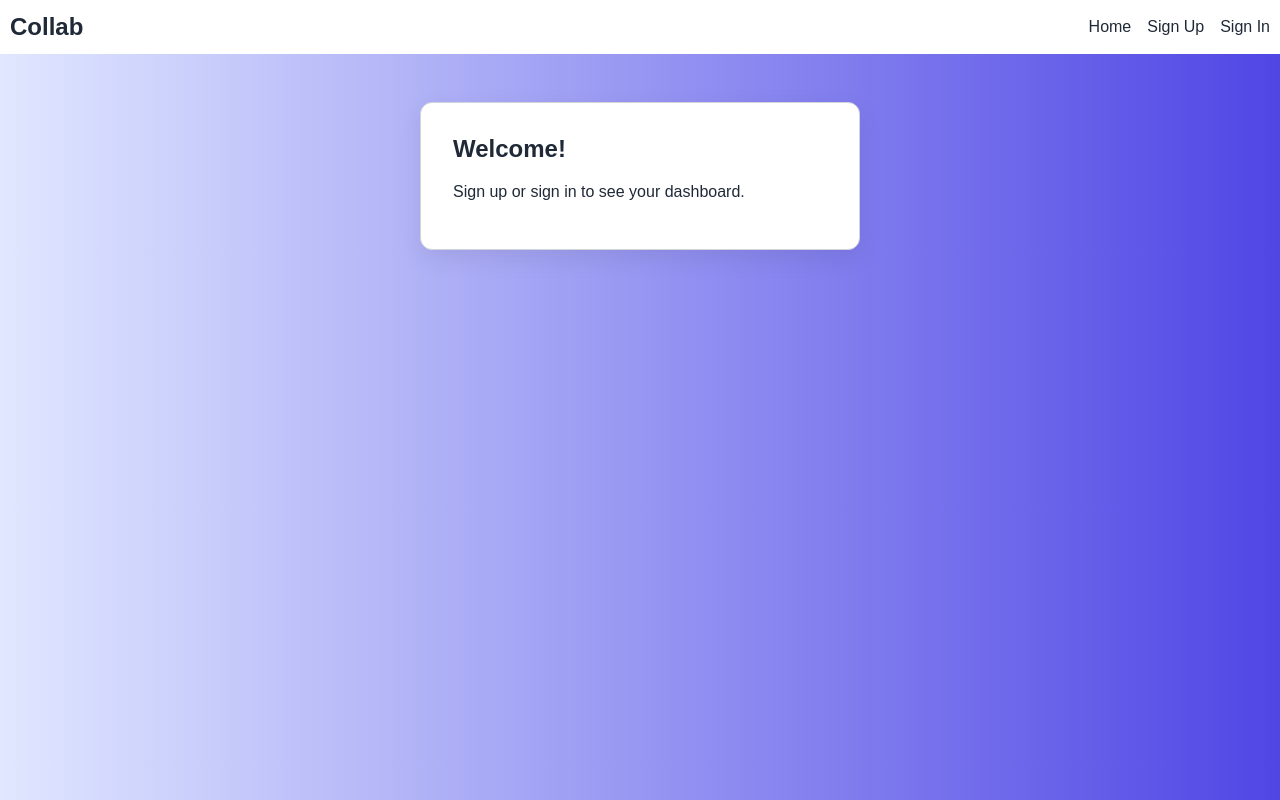
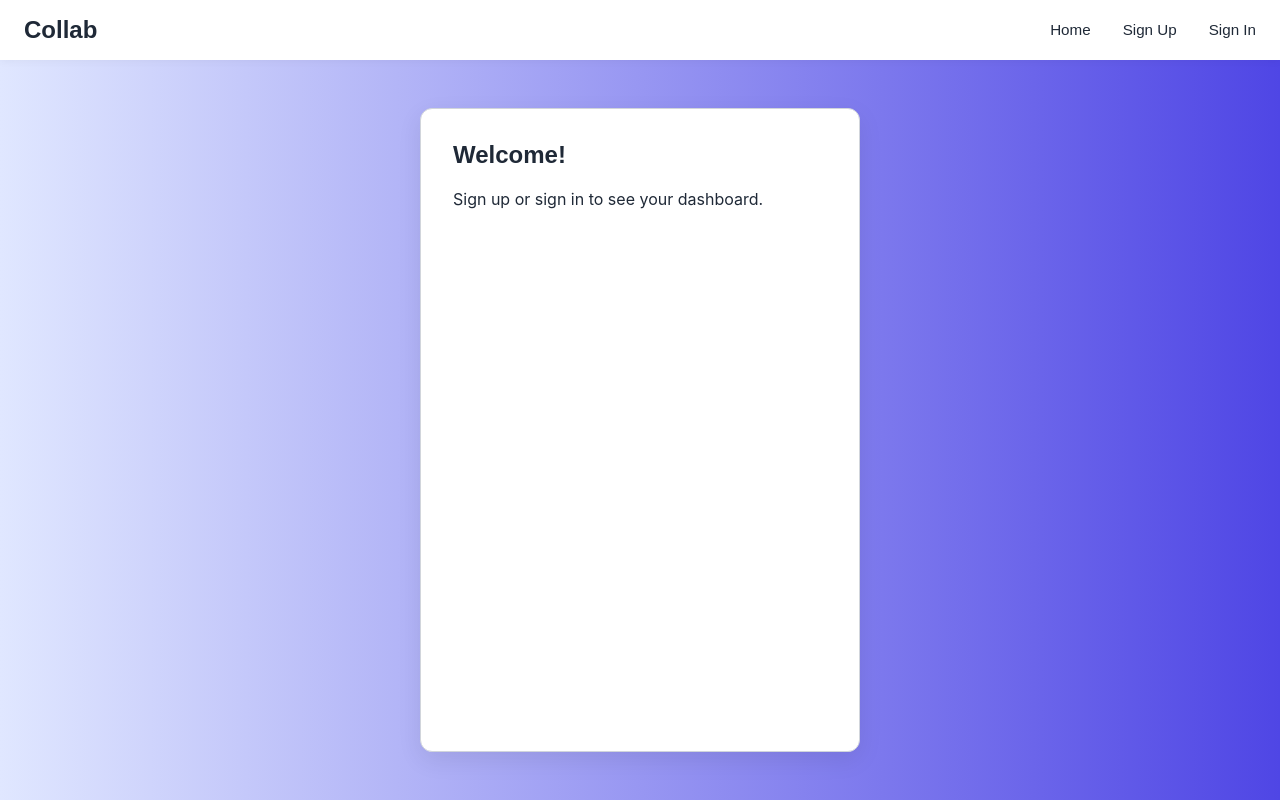
Before and after one commit to bynbdulla/collab-front-end, a React (Vite) app: page / in a window 1280 px wide. Built offline with nearby package versions, Linux system fonts and the light colour scheme; no server answers; a web font is replaced by a local one.

Commit message:
styling part 1

```diff
--- a/src/App.css
+++ b/src/App.css
@@ -7,6 +7,7 @@
   justify-content: center;
   width: 100%;
   padding: 48px 24px;
+  min-height: calc(100vh - 60px);
 }
 
 @media (max-width: 600px) {
@@ -20,18 +21,32 @@
   justify-content: space-between;
   align-items: center;
   background-color: var(--color-surface);
-  padding: 2px 10px;
+  padding: 16px 24px;
+  box-shadow: 0 2px 8px rgba(0, 0, 0, 0.04);
 }
 
 .nav-brand {
-  font-weight: bolder;
+  font-weight: 700;
   font-size: 1.5rem;
+  width: 70px;
+  display: flex;
+  align-items: center;
 }
 
 nav ul {
   display: flex;
-  gap: 16px;
+  gap: 32px;
   list-style: none;
+  margin: 0;
+  padding: 0;
+}
+
+nav a {
+  text-decoration: none;
+  color: var(--color-text);
+  font-weight: 500;
+  font-size: 0.95rem;
+  transition: color 0.2s ease;
 }
 
 nav a:hover {
@@ -128,12 +143,64 @@
   font-family: Georgia, "Times New Roman", Times, serif;
 }
 
-.actions-btn:hover{
-background: none;
-color: maroon;
-font-size: larger;
+.actions-btn:hover {
+  background: none;
+  color: maroon;
+  font-size: larger;
 }
 
-.container{
-  width: 80vh;
+.container {
+  width: 100%
 }
+
+.members-container {
+  display: flex;
+  justify-content: center;
+  align-items: center;
+  flex-wrap: wrap;
+  gap: 10px;
+}
+
+.member {
+  margin: 0;
+  border: 1px solid black;
+  border-radius: 5px;
+  padding: 7px;
+  max-width: fit-content;
+}
+
+.member:hover {
+  background-color: chocolate;
+}
+
+.task-card {
+  width: 100vh;
+  border: 1.5px solid black;
+  margin-top: 10px;
+  border-radius: 7px;
+  padding: 14px;
+  padding-left: 2rem;
+  background-color: antiquewhite;
+  display: flex;
+  justify-content: left;
+  align-items: center;
+}
+
+.all-tasks {
+  display: flex;
+  justify-content: space-between;
+  align-items: center;
+  margin-bottom: 40px;
+  gap: 24px;
+}
+.all-tasks h1 {
+  font-size: 2.5rem;
+  font-weight: 700;
+  margin: 0;
+  color: var(--color-text);
+  letter-spacing: -0.5px;
+}
+
+p {
+  font-family: -apple-system;
+}
```
